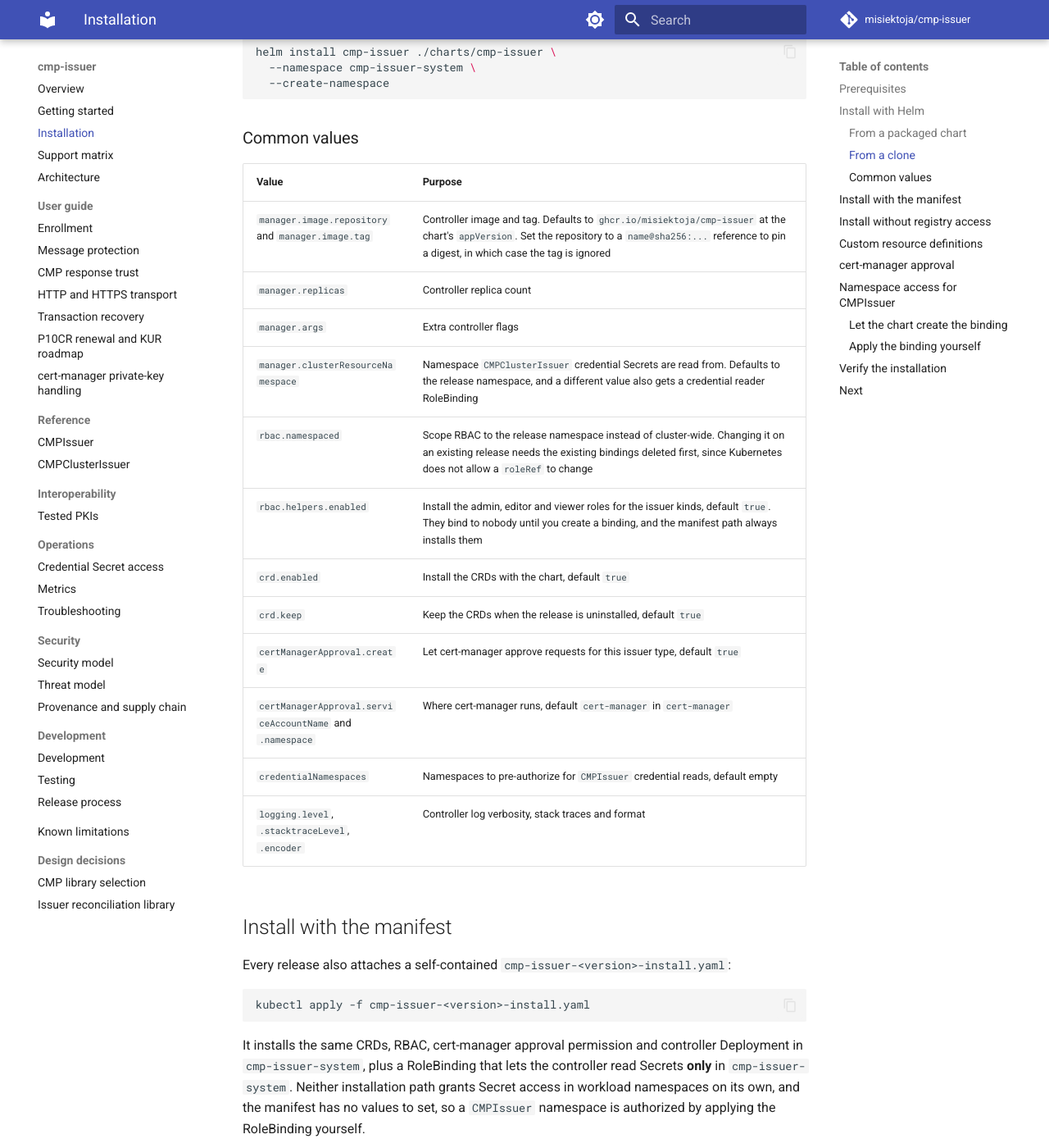
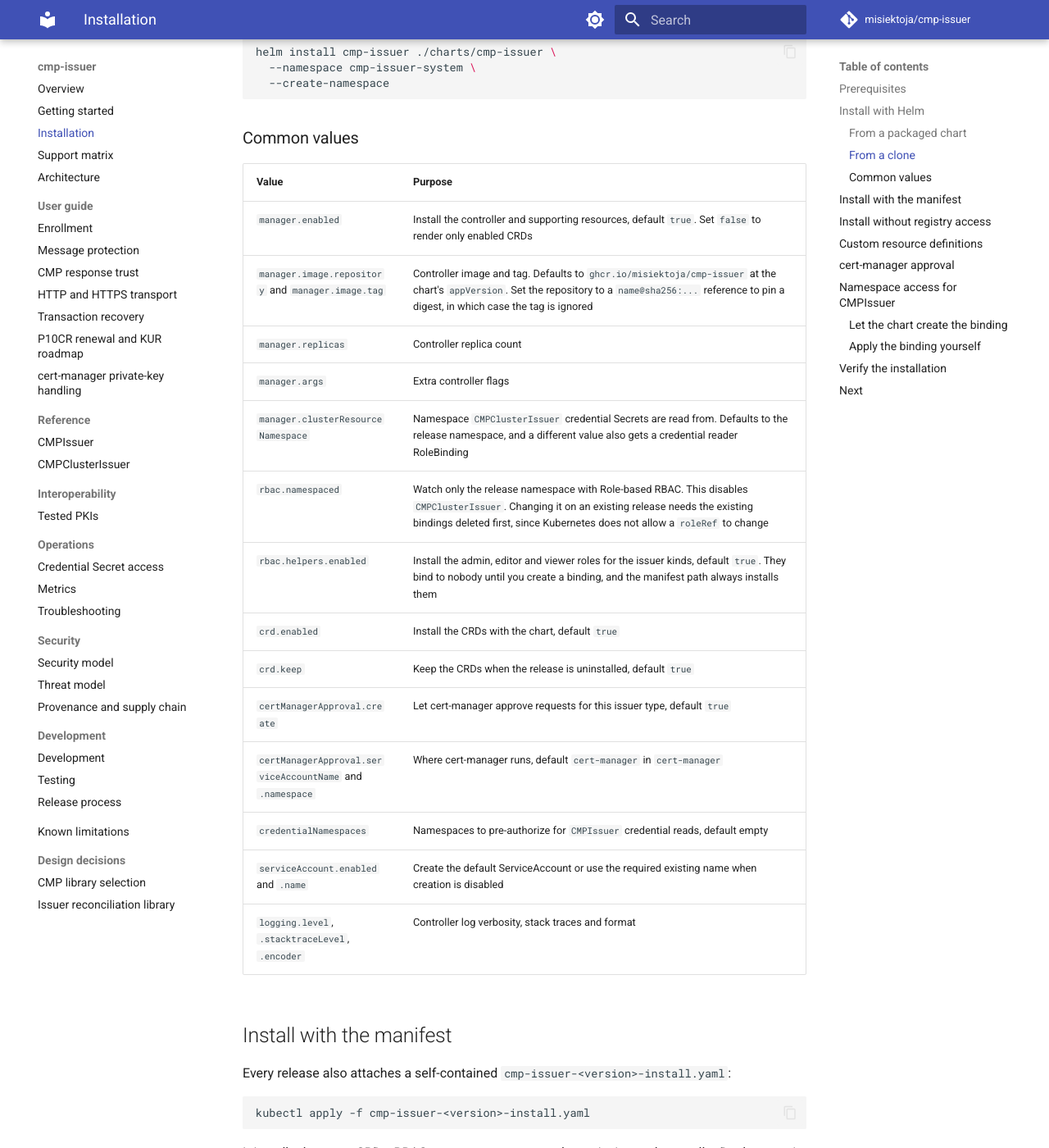
Before and after one commit to misiektoja/cmp-issuer, an MkDocs documentation site: the page built from docs/installation.md, in a window 1280 px wide and 1400 px high, scrolled down 1296 px. Shown: the whole window at 82% size. Built offline with MkDocs 1.6.1 and Material for MkDocs 9.7.7, drawn with Linux system fonts in a browser that asks for light colours; comment, search, counter and statistics services are not loaded.

Commit message:
docs(installation): document scoped and CRD-only installs

```diff
--- a/docs/installation.md
+++ b/docs/installation.md
@@ -58,17 +58,19 @@
 
 | Value | Purpose |
 | --- | --- |
+| `manager.enabled` | Install the controller and supporting resources, default `true`. Set `false` to render only enabled CRDs |
 | `manager.image.repository` and `manager.image.tag` | Controller image and tag. Defaults to `ghcr.io/misiektoja/cmp-issuer` at the chart's `appVersion`. Set the repository to a `name@sha256:...` reference to pin a digest, in which case the tag is ignored |
 | `manager.replicas` | Controller replica count |
 | `manager.args` | Extra controller flags |
 | `manager.clusterResourceNamespace` | Namespace `CMPClusterIssuer` credential Secrets are read from. Defaults to the release namespace, and a different value also gets a credential reader RoleBinding |
-| `rbac.namespaced` | Scope RBAC to the release namespace instead of cluster-wide. Changing it on an existing release needs the existing bindings deleted first, since Kubernetes does not allow a `roleRef` to change |
+| `rbac.namespaced` | Watch only the release namespace with Role-based RBAC. This disables `CMPClusterIssuer`. Changing it on an existing release needs the existing bindings deleted first, since Kubernetes does not allow a `roleRef` to change |
 | `rbac.helpers.enabled` | Install the admin, editor and viewer roles for the issuer kinds, default `true`. They bind to nobody until you create a binding, and the manifest path always installs them |
 | `crd.enabled` | Install the CRDs with the chart, default `true` |
 | `crd.keep` | Keep the CRDs when the release is uninstalled, default `true` |
 | `certManagerApproval.create` | Let cert-manager approve requests for this issuer type, default `true` |
 | `certManagerApproval.serviceAccountName` and `.namespace` | Where cert-manager runs, default `cert-manager` in `cert-manager` |
 | `credentialNamespaces` | Namespaces to pre-authorize for `CMPIssuer` credential reads, default empty |
+| `serviceAccount.enabled` and `.name` | Create the default ServiceAccount or use the required existing name when creation is disabled |
 | `logging.level`, `.stacktraceLevel`, `.encoder` | Controller log verbosity, stack traces and format |
 
 ## Install with the manifest
```
